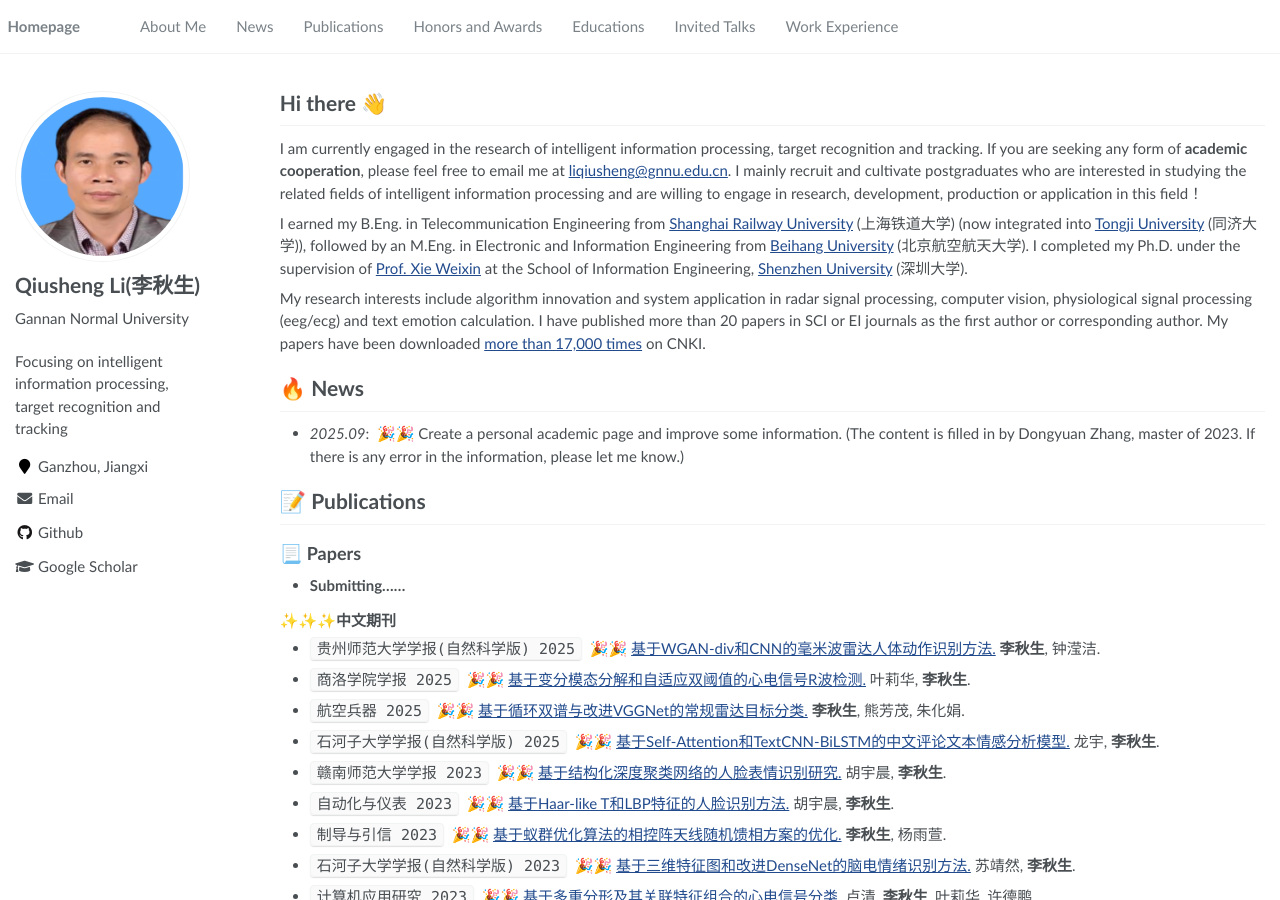
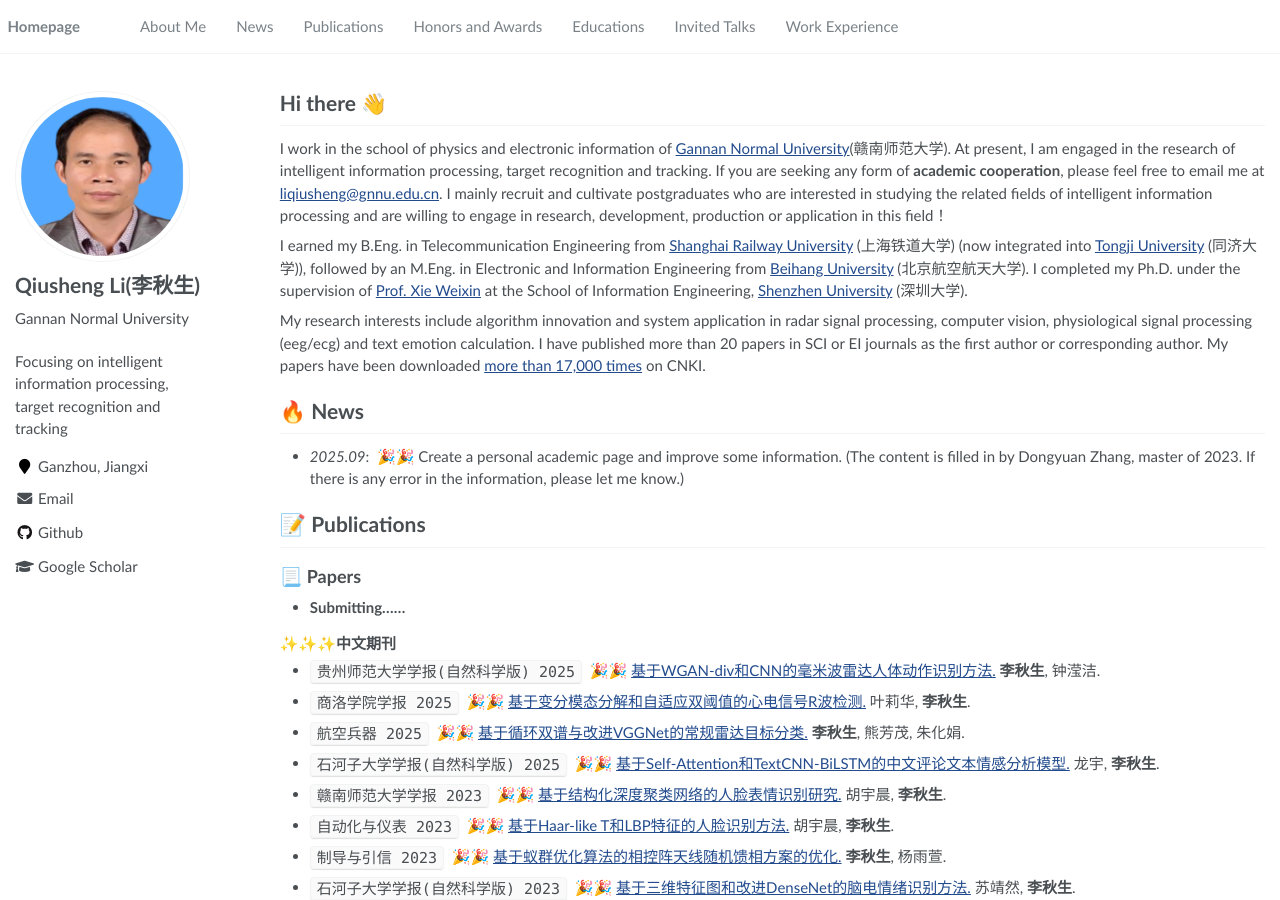
Before and after one commit to zhdongyuan/liqiusheng, a Jekyll site: the page built from _pages/about.md, in a window 1280 px wide and 900 px high. Built offline with Jekyll 4.4.1, drawn with Linux system fonts in a browser that asks for light colours; some of the changed text lies outside the part shown.

Commit message:
Update about.md

```diff
--- a/_pages/about.md
+++ b/_pages/about.md
@@ -18,7 +18,7 @@ redirect_from:
 <span class='anchor' id='about-me'></span>
 
 # Hi there 👋
-I am currently engaged in the research of intelligent information processing, target recognition and tracking. If you are seeking any form of **academic cooperation**, please feel free to email me at [liqiusheng@gnnu.edu.cn](mailto:liqiusheng@gnnu.edu.cn). I mainly recruit and cultivate postgraduates who are interested in studying the related fields of intelligent information processing and are willing to engage in research, development, production or application in this field！
+I work in the school of physics and electronic information of [Gannan Normal University](https://www.gnnu.edu.cn/)(赣南师范大学). At present, I am engaged in the research of intelligent information processing, target recognition and tracking. If you are seeking any form of **academic cooperation**, please feel free to email me at [liqiusheng@gnnu.edu.cn](mailto:liqiusheng@gnnu.edu.cn). I mainly recruit and cultivate postgraduates who are interested in studying the related fields of intelligent information processing and are willing to engage in research, development, production or application in this field！
 
 I earned my B.Eng. in Telecommunication Engineering from [Shanghai Railway University](https://baike.sogou.com/v7682323.htm) (上海铁道大学) (now integrated into [Tongji University](https://www.tongji.edu.cn/index.htm) (同济大学)), followed by an M.Eng. in Electronic and Information Engineering from [Beihang University](https://www.buaa.edu.cn/) (北京航空航天大学). I completed my Ph.D. under the supervision of [Prof. Xie Weixin](https://iip.szu.edu.cn/yjdw1/xieweixin.htm) at the School of Information Engineering, [Shenzhen University](https://www.szu.edu.cn/) (深圳大学).
 
```
Also changed, not shown: other parts of _pages/about.md (+2 -2 lines).
